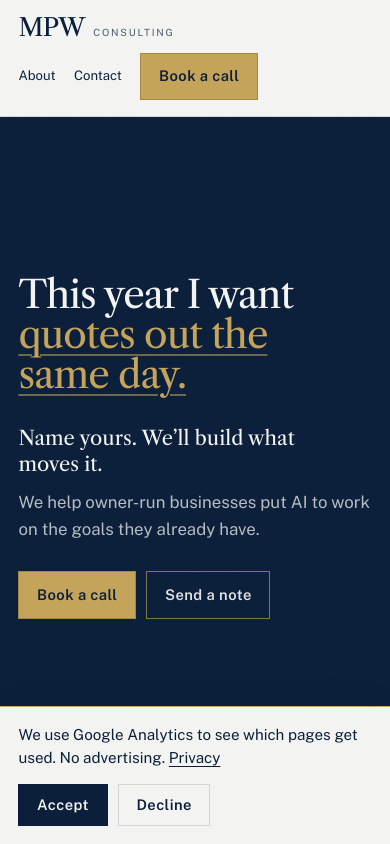
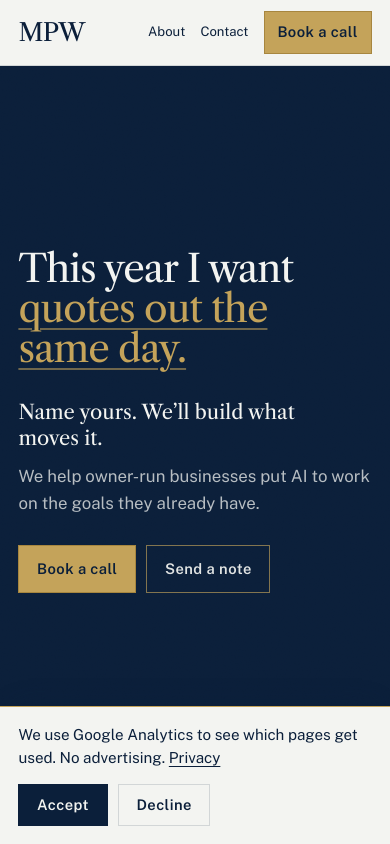
Before and after one commit to mweir1919/mpw-consulting, a Next.js app: page / in a window 390 px wide. Shown: the top 844 px of the page. Built offline with nearby package versions, Linux system fonts and the light colour scheme; no server answers.

Commit message:
Mobile: keep the nav on one row, even out the pay terms text
Co-Authored-By: Claude Opus 5.5 (1M context) <noreply@anthropic.com>
Claude-Session: https://claude.ai/code/session_018RBAcxvLJZuWodPYBYhqWh

```diff
--- a/app/globals.css
+++ b/app/globals.css
@@ -1106,7 +1106,11 @@ textarea { min-height: 8rem; resize: vertical; }
   .use-cards { grid-template-columns: minmax(0, 1fr); }
   .goal-card { flex-direction: row; }
   .goal-art { width: 5rem; height: auto; min-height: 4.75rem; flex: none; font-size: 5.5rem; padding-left: 0.5rem; }
-  .nav-bar { flex-wrap: wrap; }
-  .nav-bar nav { flex: 1 1 100%; }
-  .nav-links { justify-content: flex-start; }
+  .nav-bar { padding-block: 0.7rem; gap: 0.75rem; }
+  .nav-links { flex-wrap: nowrap; gap: 0.95rem; }
+  .nav-links .btn { padding: 0.55rem 0.8rem; }
 }
+
+@media (max-width: 480px) {
+  .wordmark-rest { display: none; }
+}
--- a/app/home.css
+++ b/app/home.css
@@ -173,6 +173,7 @@
   font: 400 0.95rem/1 var(--font-display);
 }
 .hm-terms b { color: var(--navy); font-weight: 600; }
+.hm-terms li { text-wrap: wrap; }
 .hm-deal figure { margin: 0; }
 .hm-chart { width: 100%; height: auto; overflow: visible; display: block; }
 .hm-chart text { font-family: var(--font-sans); font-size: 15px; fill: var(--muted); }
```
